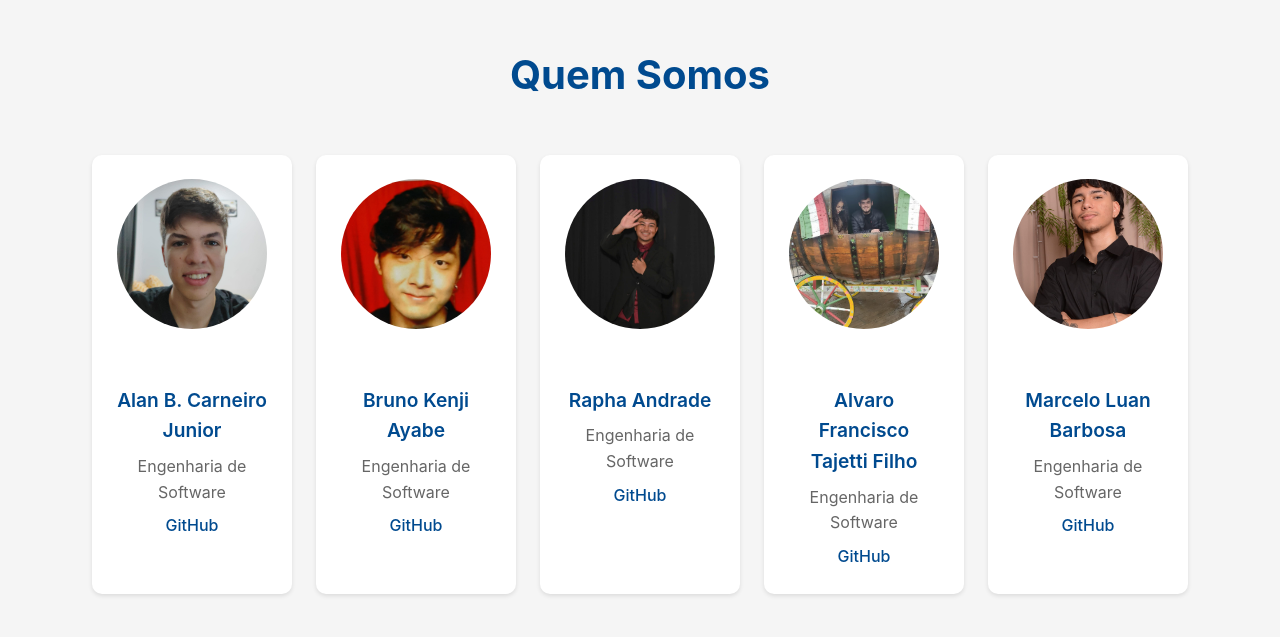
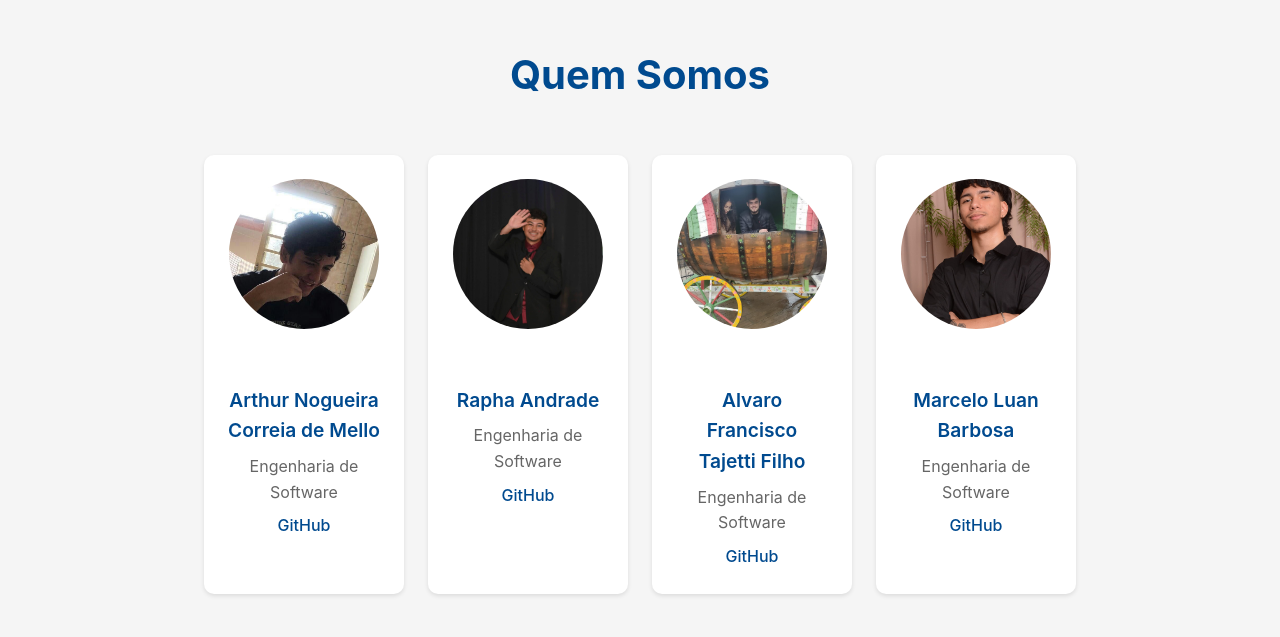
Before and after one commit to alanjrnz/portifolio-projectExtensao, a plain HTML site: page index.html in a window 1280 px wide. Shown: the part 885-1522 px from the top of the page. Drawn offline with Linux system fonts and the light colour scheme.

Commit message:
upando foto do novo integrante

```diff
--- a/index.html
+++ b/index.html
@@ -45,19 +45,11 @@
                     <h2>Quem Somos</h2>
                     <div class="team-members">
                         <div class="team-member">
-                            <img src="images/alan.jpg"
-                                alt="Nome do Integrante 1" class="member-photo">
-                            <h3 class="member-name">Alan B. Carneiro Junior</h3>
+                            <img src="images/Foto-Arthur.jpg"
+                                alt="Nome do Integrante 2" class="member-photo">
+                            <h3 class="member-name">Arthur Nogueira Correia de Mello</h3>
                             <p class="member-course">Engenharia de Software</p>
-                            <a href="https://github.com/alanjrnz"
-                                target="_blank" class="member-github">GitHub</a>
-                        </div>
-                        <div class="team-member">
-                            <img src="images/bruno.jpg"
-                                alt="Nome do Integrante 2" class="member-photo">
-                            <h3 class="member-name">Bruno Kenji Ayabe</h3>
-                            <p class="member-course">Engenharia de Software</p>
-                            <a href="https://github.com/Bruno-Ayabe"
+                            <a href="https://github.com/arthur-mello"
                                 target="_blank" class="member-github">GitHub</a>
                         </div>
                         <div class="team-member">
```
Also changed, not shown: images/Foto-Arthur.jpg (added), images/alan.jpg (deleted), images/bruno.jpg (deleted).
